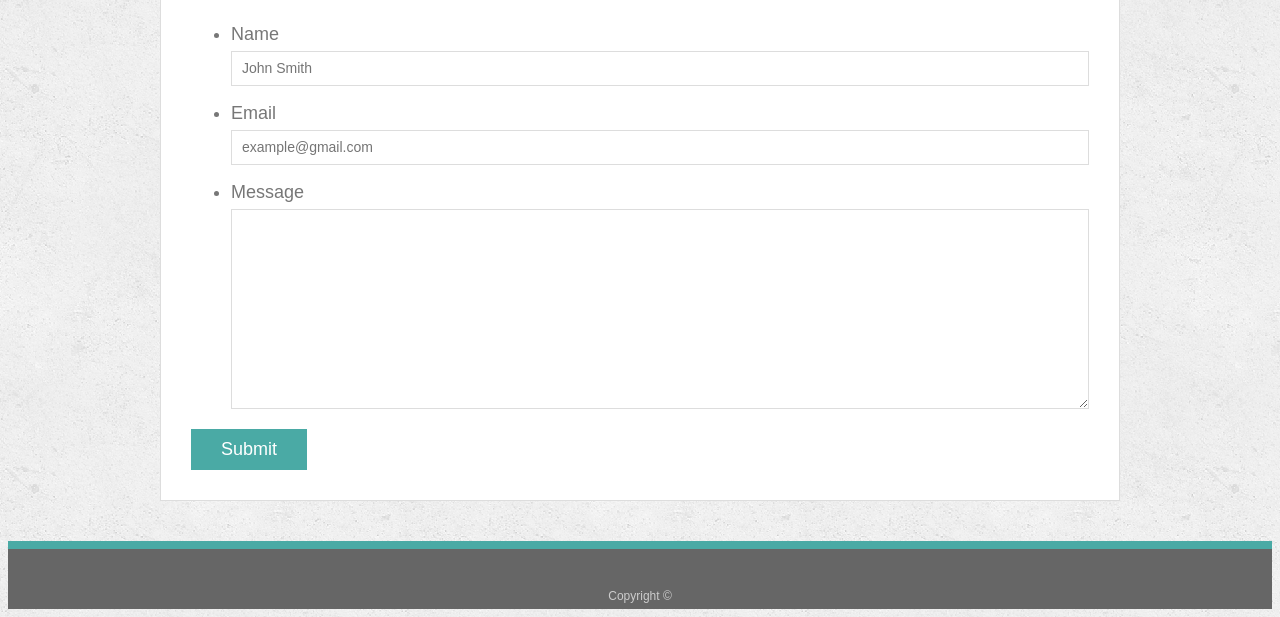
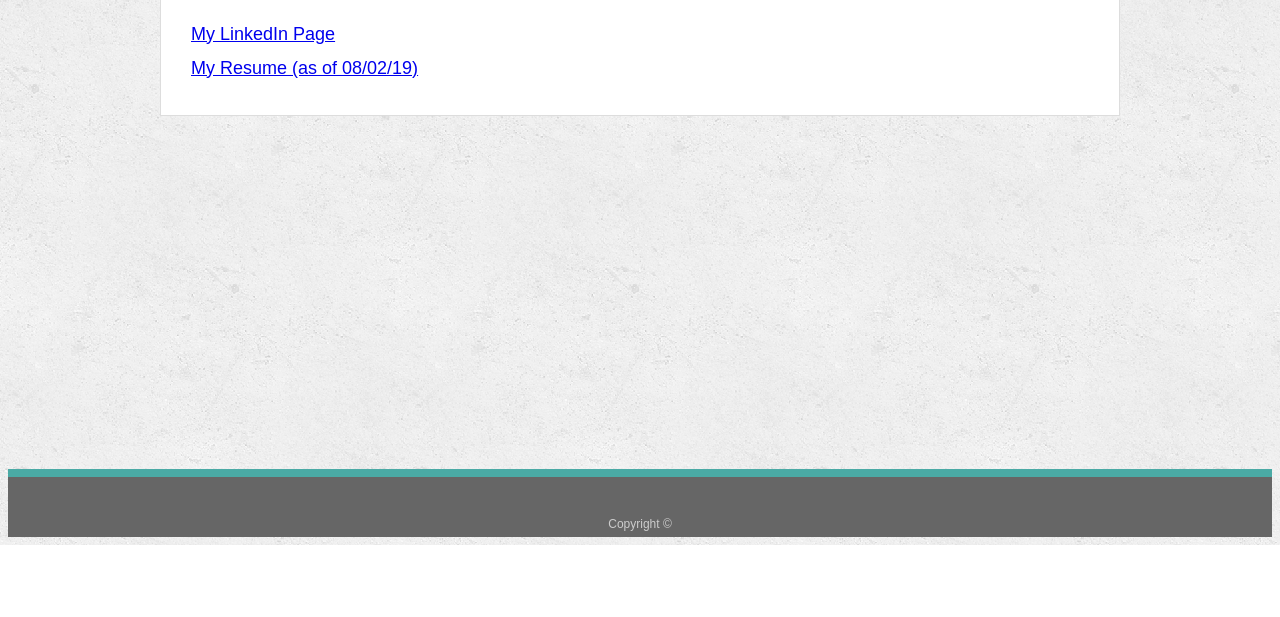
Before and after one commit to jlayfield85/09-Updated-Portfolio, a plain HTML site: page contact.html in a window 1280 px wide. Shown: the part 269-886 px from the top of the page. After the commit the page ends 814 px from the top, so only its background shows below. Drawn offline with Linux system fonts and the light colour scheme.

Commit message:
Added resume and LinkedIn Page in Contacts

```diff
--- a/contact.html
+++ b/contact.html
@@ -24,23 +24,9 @@
     <section class="main-section">
       <h1>Contact</h1>
 
-      <form id="contact-form">
-        <ul>
-          <li>
-            <label for="name">Name</label>
-            <input type="text" id="name" name="name" placeholder="John Smith" required="required">
-          </li>
-          <li>
-            <label for="email">Email</label>
-            <input type="email" id="email" name="email" placeholder="example@gmail.com" required="required">
-          </li>
-          <li>
-            <label for="message">Message</label>
-            <textarea id="message" name="message" required="required"></textarea>
-          </li>
-        </ul>
-        <input type="submit">
-      </form>
+      <a href="https://www.linkedin.com/in/jeff-layfield-msa-aa8b0923/">My LinkedIn Page</a>
+      <br>
+      <a href="./assets/Resume/JLayfieldResume.pdf">My Resume (as of 08/02/19)</a>
 
     </section>
 
```
Also changed, not shown: 2 other files.
